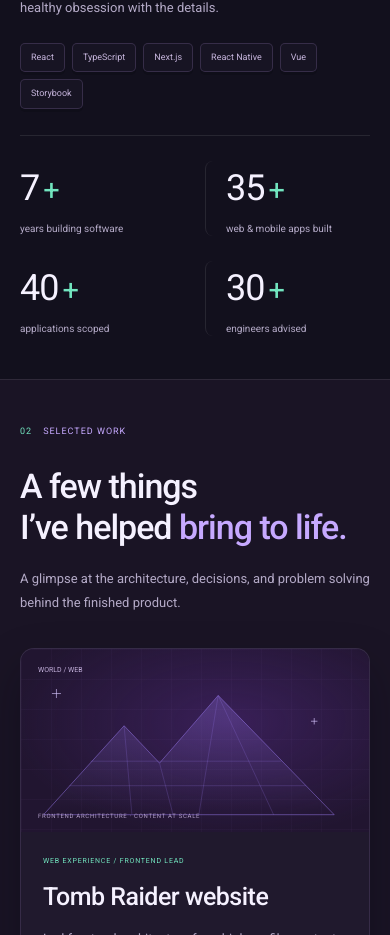
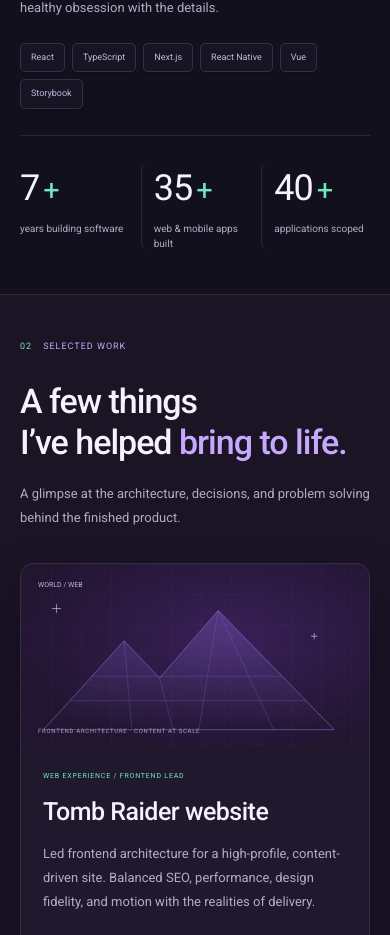
Before and after one commit to Datki11/portfolio-site, a Next.js app: page / in a window 390 px wide. Shown: the part 2115-3050 px from the top of the page. Built offline with nearby package versions, Linux system fonts and the light colour scheme; a web font is replaced by a local one.

Commit message:
Remove guidance headcount metric and balance remaining stats

```diff
--- a/app/globals.css
+++ b/app/globals.css
@@ -512,7 +512,7 @@
 }
 .impact-strip {
   display: grid;
-  grid-template-columns: repeat(4, 1fr);
+  grid-template-columns: repeat(3, 1fr);
   border-top: 1px solid var(--line);
   margin-top: 40px;
   padding-top: 30px;
@@ -1228,17 +1228,16 @@
     font-size: 9px;
   }
   .impact-strip {
-    grid-template-columns: 1fr 1fr;
-    gap: 25px 20px;
+    grid-template-columns: repeat(3, minmax(0, 1fr));
+    gap: 12px;
     margin-top: 26px;
     padding-top: 25px;
   }
   .impact-strip > div {
-    padding-left: 20px;
-  }
-  .impact-strip > div:nth-child(3) {
+    padding-left: 12px;
+  }
+  .impact-strip > div:first-child {
     padding-left: 0;
-    border: 0;
   }
   .impact-strip strong {
     font-size: 36px;
--- a/app/page.tsx
+++ b/app/page.tsx
@@ -236,12 +236,6 @@
                 40<span>+</span>
               </strong>
               <p>applications scoped</p>
-            </div>
-            <div>
-              <strong>
-                30<span>+</span>
-              </strong>
-              <p>engineers advised</p>
             </div>
           </div>
         </section>
```
